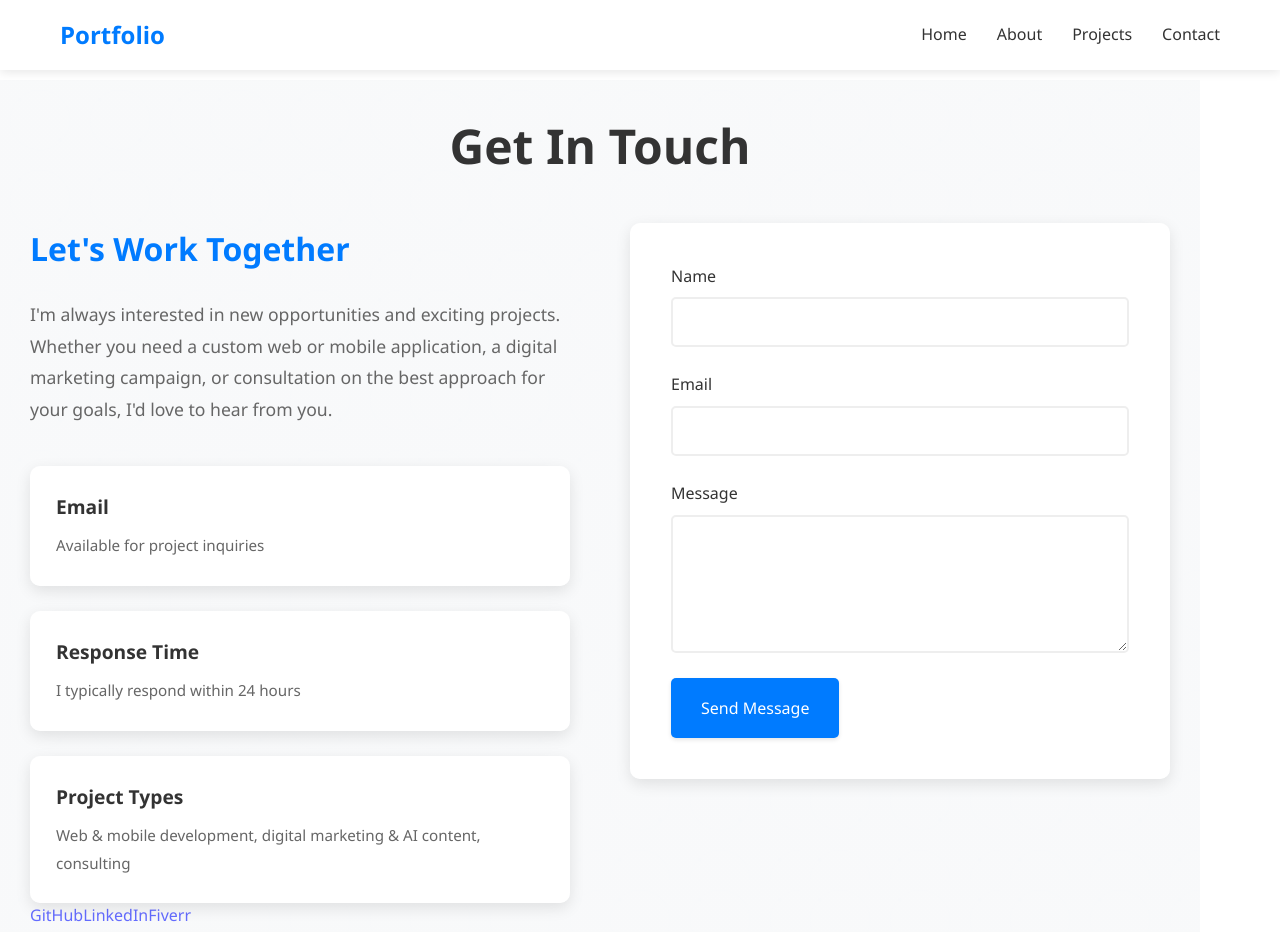
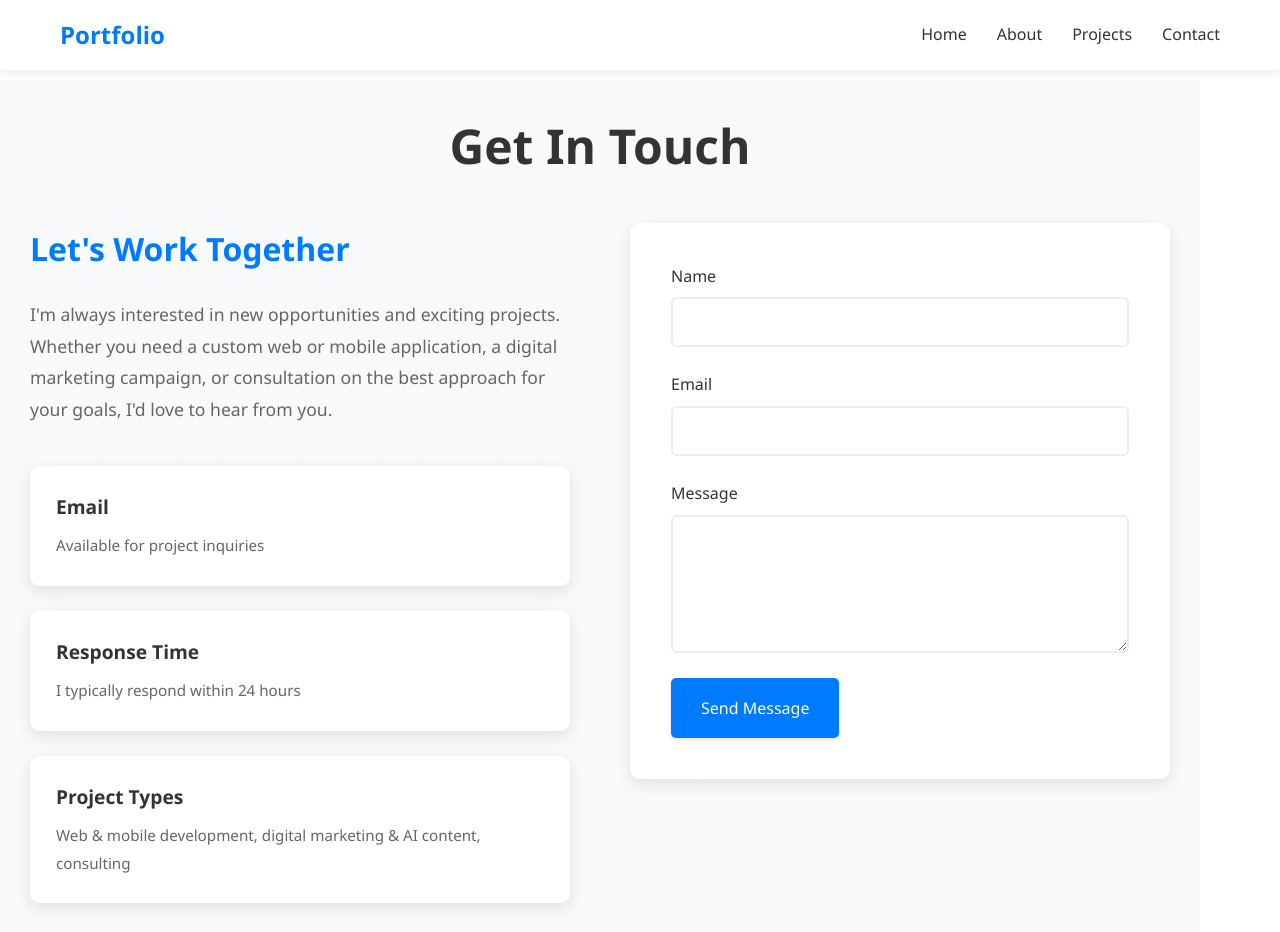
Before and after one commit to JoshuaMilesSD/joshuamileswebdevsdportfolio, a React (Vite) app: page /contact in a window 1280 px wide. Shown: the top 932 px of the page. Built offline with nearby package versions, Linux system fonts and the light colour scheme.

Commit message:
Add social links styles to Contact.css
Added styles for social links and their hover effects.

```diff
--- a/src/pages/Contact.css
+++ b/src/pages/Contact.css
@@ -136,3 +136,26 @@
     padding: 20px;
   }
 }
+.social-links {
+  display: flex;
+  gap: 15px;
+  margin-top: 30px;
+  flex-wrap: wrap;
+}
+
+.social-link {
+  background: rgba(255, 255, 255, 0.9);
+  border: 1px solid rgba(0, 123, 255, 0.2);
+  color: #007bff;
+  padding: 10px 22px;
+  border-radius: 20px;
+  font-weight: 500;
+  text-decoration: none;
+  transition: all 0.3s ease;
+}
+
+.social-link:hover {
+  background: #007bff;
+  color: white;
+  transform: translateY(-2px);
+}
```
